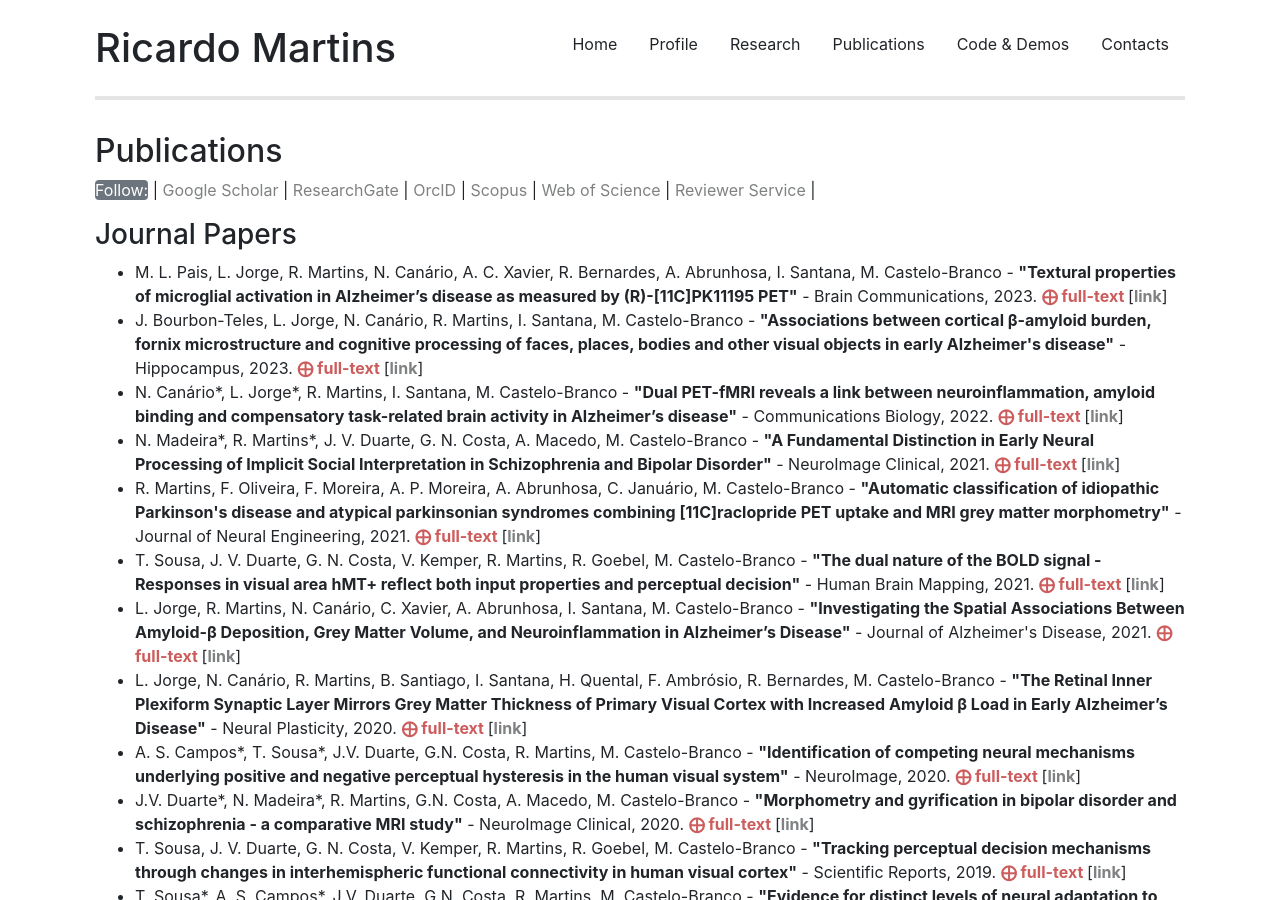
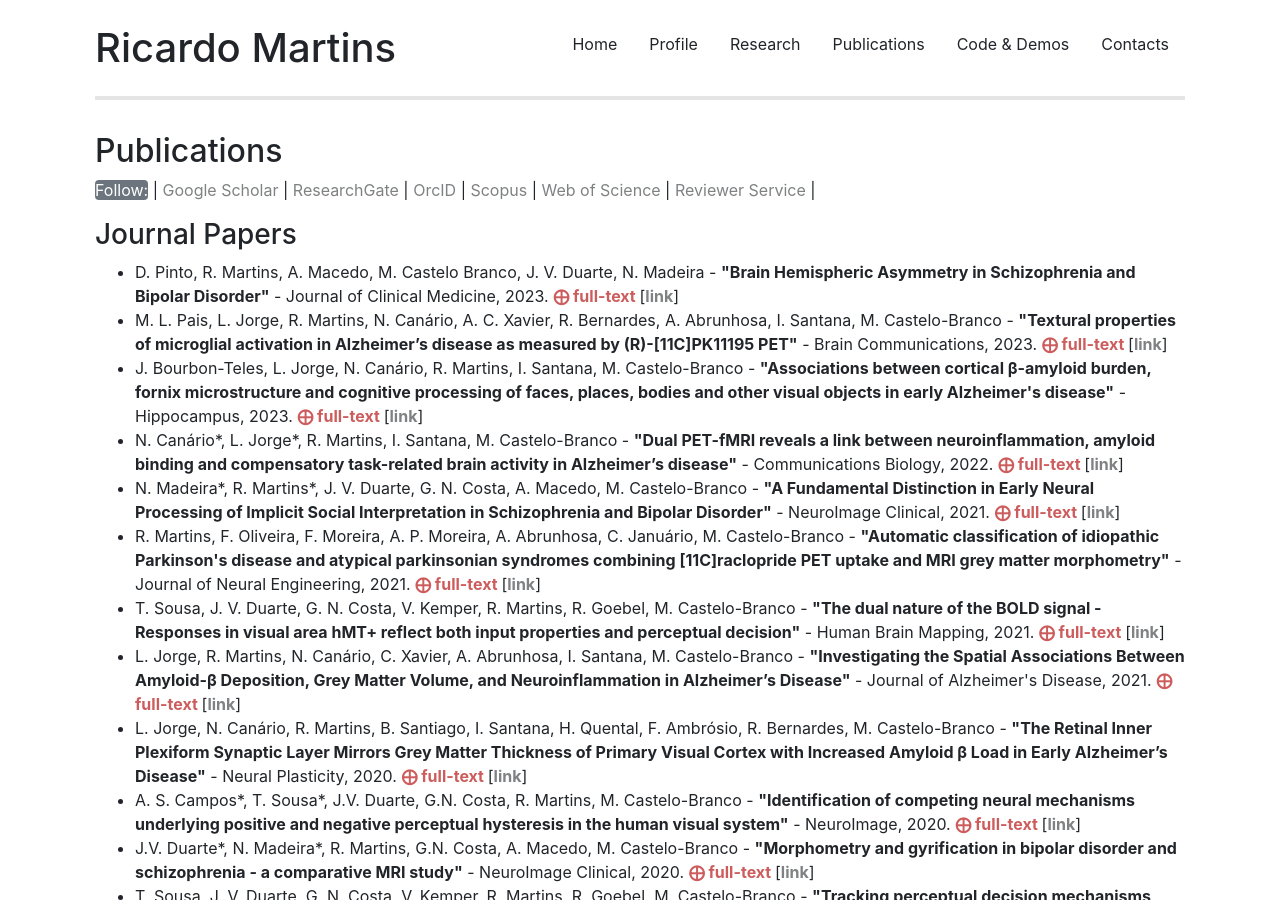
Before and after one commit to ricardomar/ricardomar.github.io, a Jekyll site: the page built from publications/index.html, in a window 1280 px wide and 900 px high. Built offline with Jekyll 4.4.1, drawn with Linux system fonts in a browser that asks for light colours.

Commit message:
Update myPublicationsJournal.yml

```diff
--- a/_data/myPublicationsJournal.yml
+++ b/_data/myPublicationsJournal.yml
@@ -1,3 +1,10 @@
+- title: Brain Hemispheric Asymmetry in Schizophrenia and Bipolar Disorder
+  authors:  D. Pinto, R. Martins, A. Macedo, M. Castelo Branco, J. V. Duarte, N. Madeira
+  publication: Journal of Clinical Medicine
+  year: 2023
+  doi: 10.3390/jcm12103421
+  link: doi.org/10.3390/jcm12103421
+
 - title: Textural properties of microglial activation in Alzheimer’s disease as measured by (R)-[11C]PK11195 PET
   authors:  M. L. Pais, L. Jorge, R. Martins, N. Canário, A. C. Xavier, R. Bernardes, A. Abrunhosa, I. Santana, M. Castelo-Branco
   publication: Brain Communications
```
